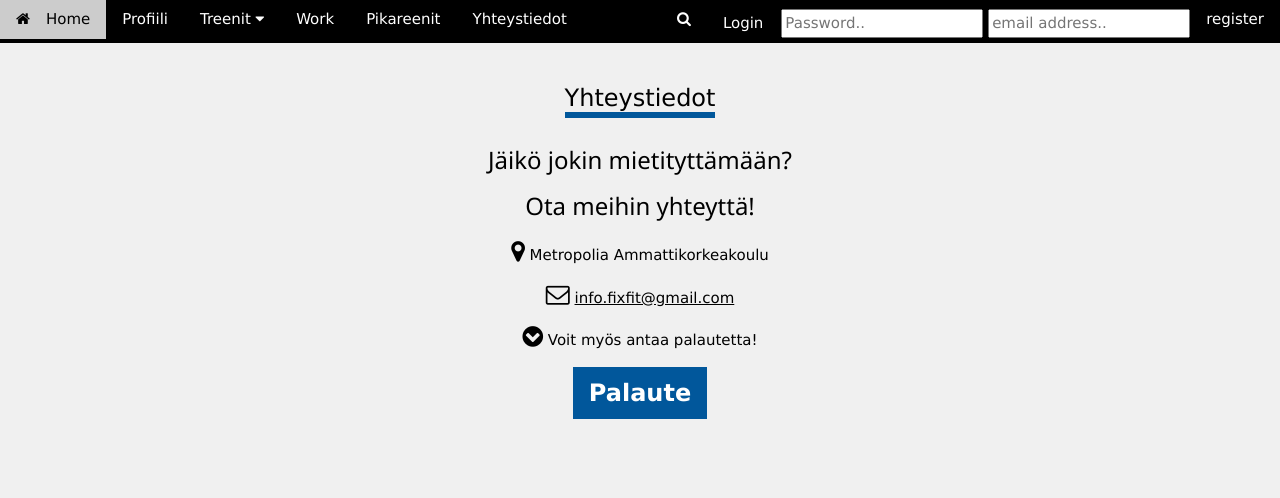
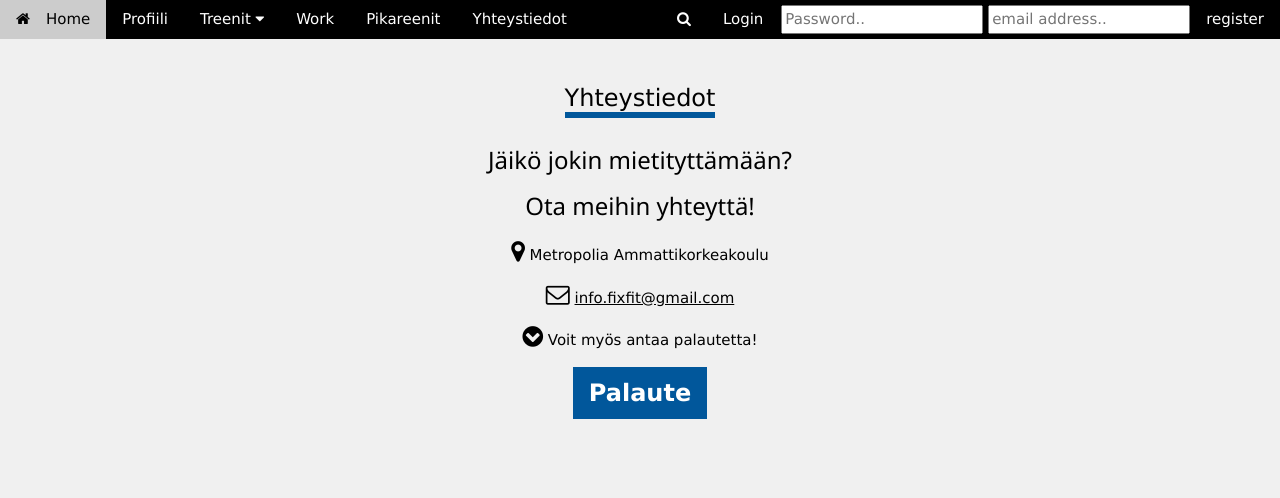
Before and after one commit to stinkybrew/Fitfix, a PHP site: page /yhteystiedot.php in a window 1280 px wide. Shown: the top 498 px of the page. Run offline with PHP 8.4, Linux system fonts and the light colour scheme.

Commit message:
....
....

```diff
--- a/yhteystiedot.php
+++ b/yhteystiedot.php
@@ -44,7 +44,7 @@
                 <a href="yhteystiedot.php" class="w3-bar-item w3-button w3-hide-small w3-hover-white">Yhteystiedot</a>
                 <div>
                     <a href="register.php" style="float:right" class="w3-bar-item w3-button w3-hide-small w3-hover-white">register</a>
-                    <div style="float:right;background-color:fff;padding-top:4px" class="w3-hide-small">
+                    <div style="float:right;background-color:fff" class="w3-hide-small">
                         <form action=".php">
                             <label for="psw"></label>
                             <input style="margin-top:5px" type="text" id="psw" name="password" placeholder="Password..">
```
